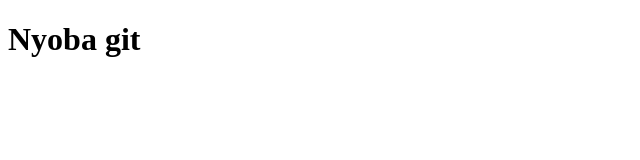
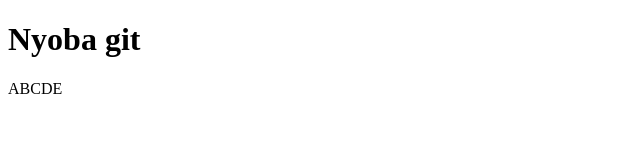
Before and after one commit to Sevevekk/Andi, a plain HTML site: page index.html in a window 1280 px wide. Shown: the full height of the page, 0-640 px from the left. Drawn offline with Linux system fonts and the light colour scheme.

Commit message:
tambahan p

```diff
--- a/index.html
+++ b/index.html
@@ -7,5 +7,6 @@
   </head>
   <body>
     <h1>Nyoba git</h1>
+    <p>ABCDE</p>
   </body>
 </html>
```
